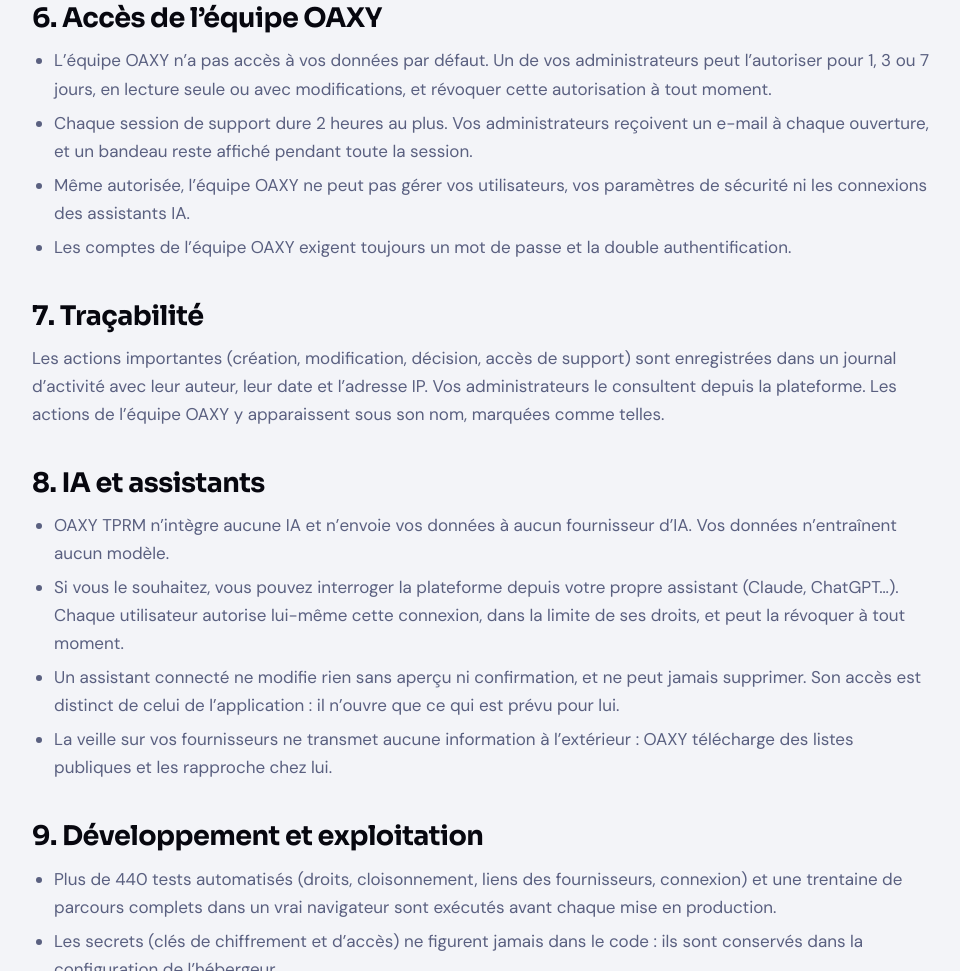
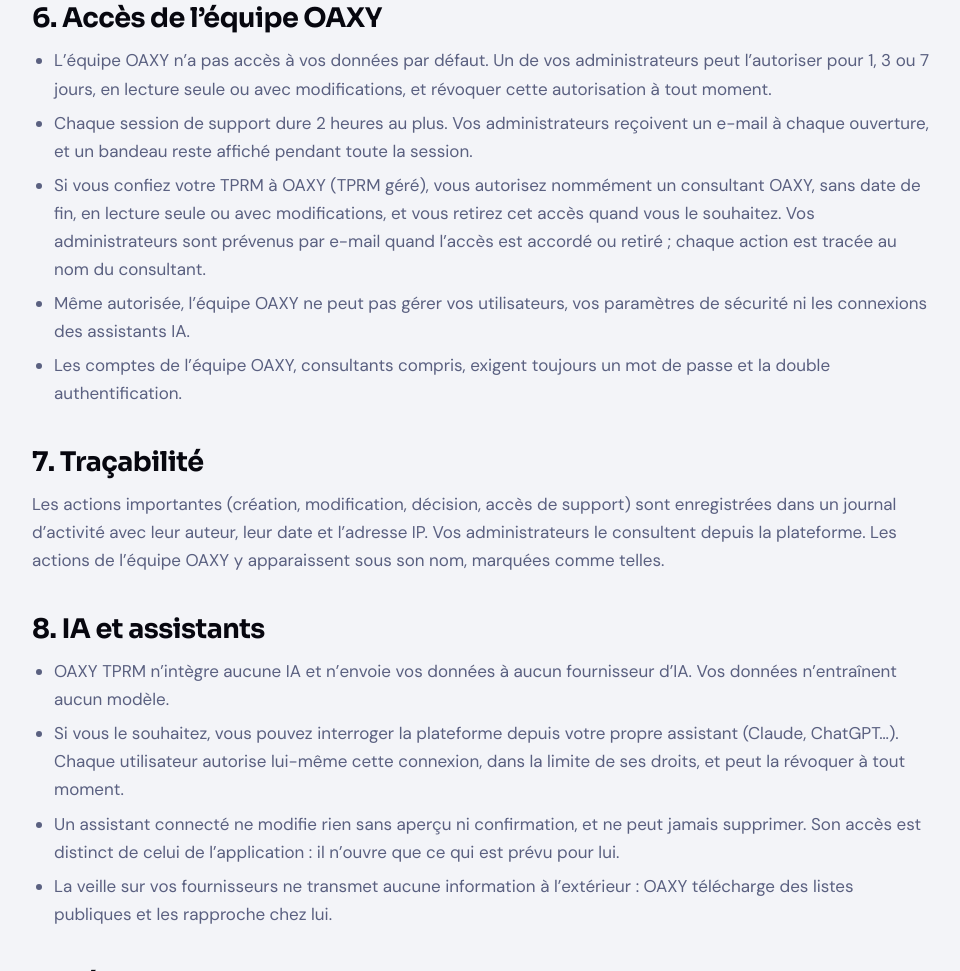
Before and after one commit to alexandrequesne/oaxy-landing, a plain HTML site: page securite.html in a window 1280 px wide. Shown: the part 3061-4032 px from the top of the page, without its empty margins (158-1118 px from the left). Drawn offline with nearby package versions, Linux system fonts and the light colour scheme.

Commit message:
docs(securite): managed access by named OAXY TPRM consultants (authorised by the customer, no end date, revocable, email on grant and withdrawal, every action logged); consultants always use two-factor authentication
Co-Authored-By: Claude Opus 5.5 <noreply@anthropic.com>

```diff
--- a/securite.html
+++ b/securite.html
@@ -129,8 +129,9 @@
       <ul>
         <li>L’équipe OAXY n’a pas accès à vos données par défaut. Un de vos administrateurs peut l’autoriser pour 1, 3 ou 7 jours, en lecture seule ou avec modifications, et révoquer cette autorisation à tout moment.</li>
         <li>Chaque session de support dure 2 heures au plus. Vos administrateurs reçoivent un e-mail à chaque ouverture, et un bandeau reste affiché pendant toute la session.</li>
+        <li>Si vous confiez votre TPRM à OAXY (TPRM géré), vous autorisez nommément un consultant OAXY, sans date de fin, en lecture seule ou avec modifications, et vous retirez cet accès quand vous le souhaitez. Vos administrateurs sont prévenus par e-mail quand l’accès est accordé ou retiré ; chaque action est tracée au nom du consultant.</li>
         <li>Même autorisée, l’équipe OAXY ne peut pas gérer vos utilisateurs, vos paramètres de sécurité ni les connexions des assistants IA.</li>
-        <li>Les comptes de l’équipe OAXY exigent toujours un mot de passe et la double authentification.</li>
+        <li>Les comptes de l’équipe OAXY, consultants compris, exigent toujours un mot de passe et la double authentification.</li>
       </ul>
     </section>
 
```
